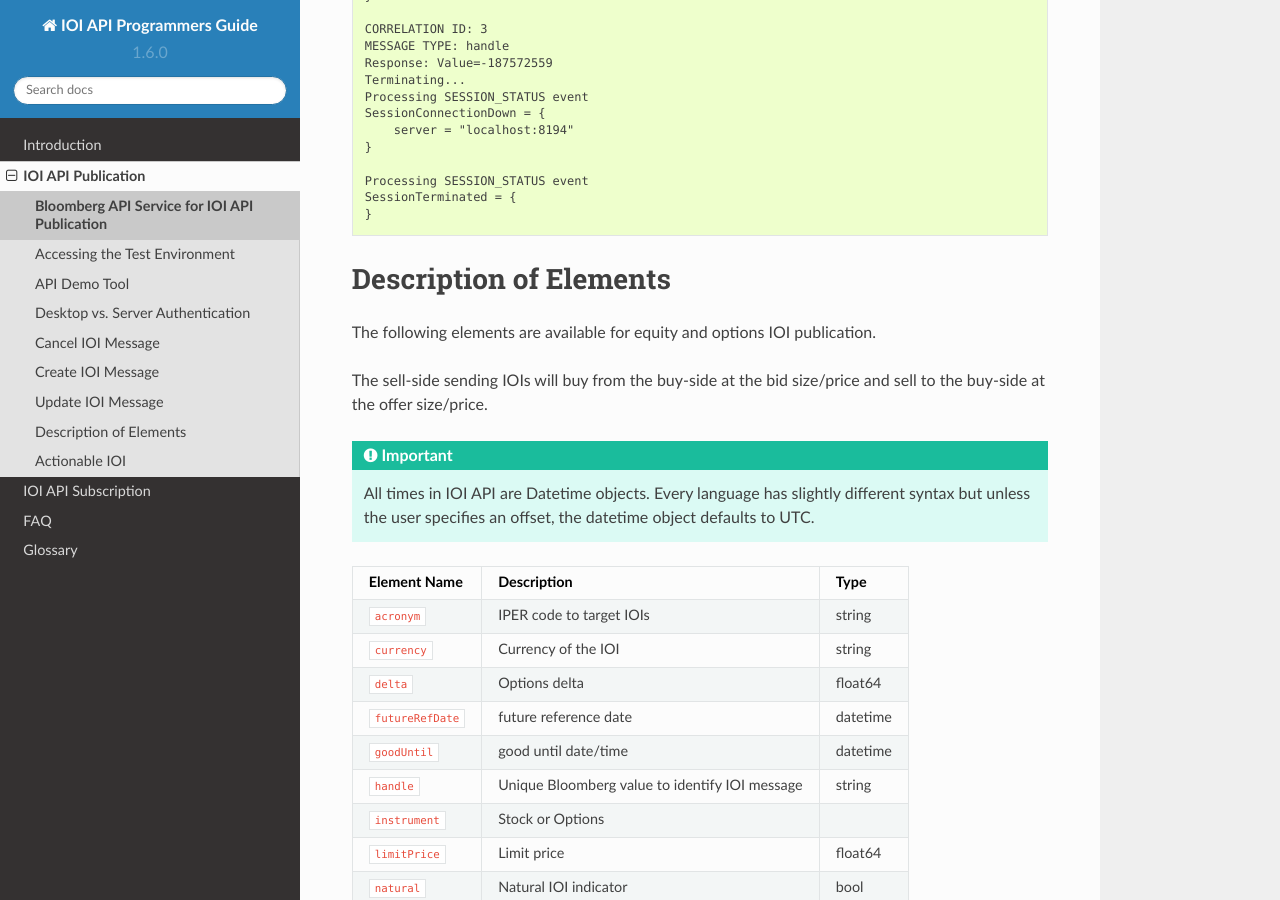
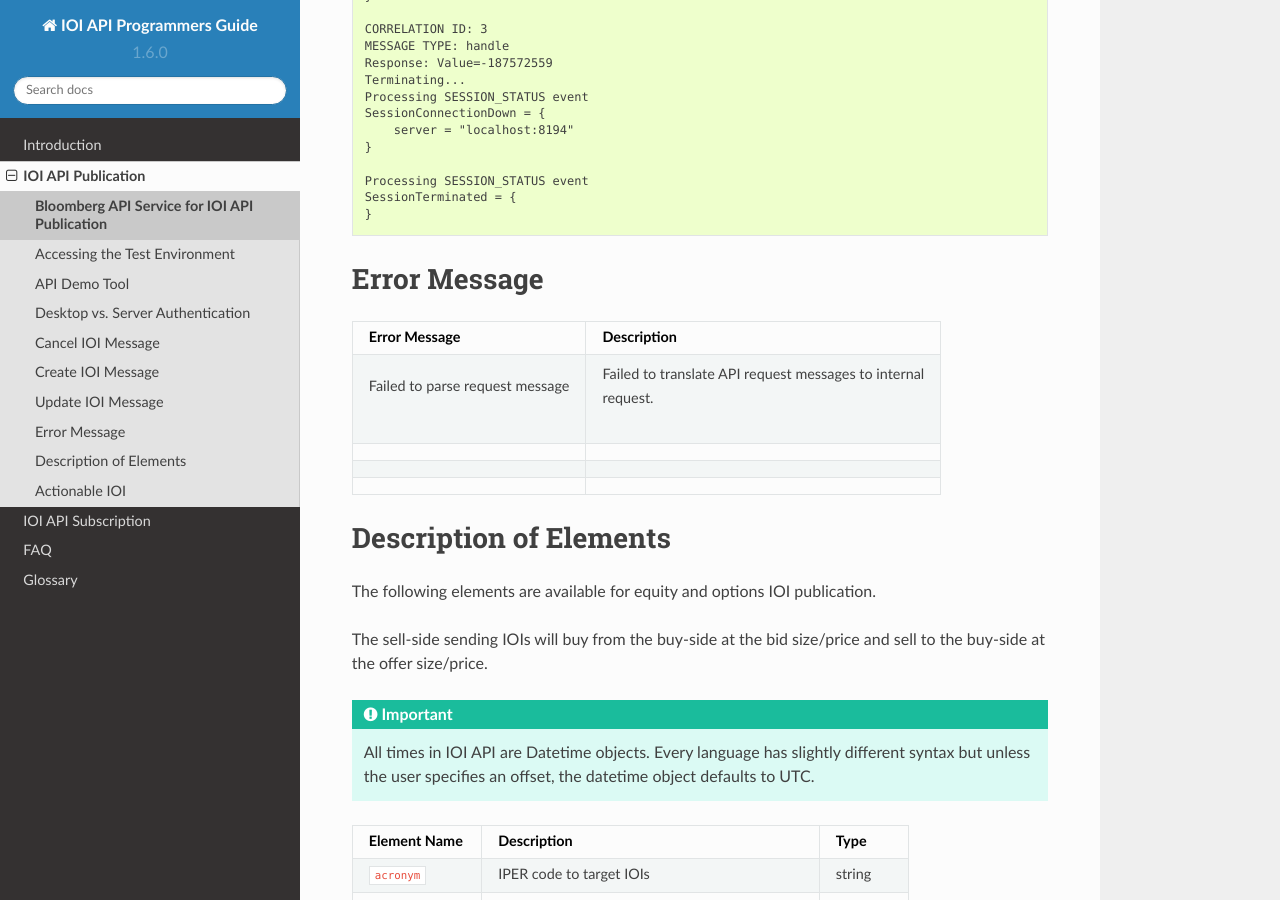
Before and after one commit to tkim/ioi_api_doc, a Sphinx documentation site: the page built from source/publication/reqResp.rst, in a window 1280 px wide and 900 px high, scrolled down 15119 px. Built offline with Sphinx 7.4.7 and the Read the Docs theme 2.0.0, drawn with Linux system fonts in a browser that asks for light colours; formulas are drawn with MathJax 3.

Commit message:
Update reqResp.rst

```diff
--- a/source/publication/reqResp.rst
+++ b/source/publication/reqResp.rst
@@ -900,6 +900,23 @@ Output (Equity IOI):-
     }
 
 
+Error Message
+=============
+
++----------------------------------+--------------------------------------------------------+
+|Error Message                     | Description                                            |
++==================================+========================================================+
+| | Failed to parse request message| | Failed to translate API request messages to internal |
+|                                  | | request.                                             |
++----------------------------------+--------------------------------------------------------+
+|                                  |                                                        |
++----------------------------------+--------------------------------------------------------+
+|                                  |                                                        |
++----------------------------------+--------------------------------------------------------+
+|                                  |                                                        |
++----------------------------------+--------------------------------------------------------+
+
+
 Description of Elements
 =======================
 The following elements are available for equity and options IOI publication.
```
